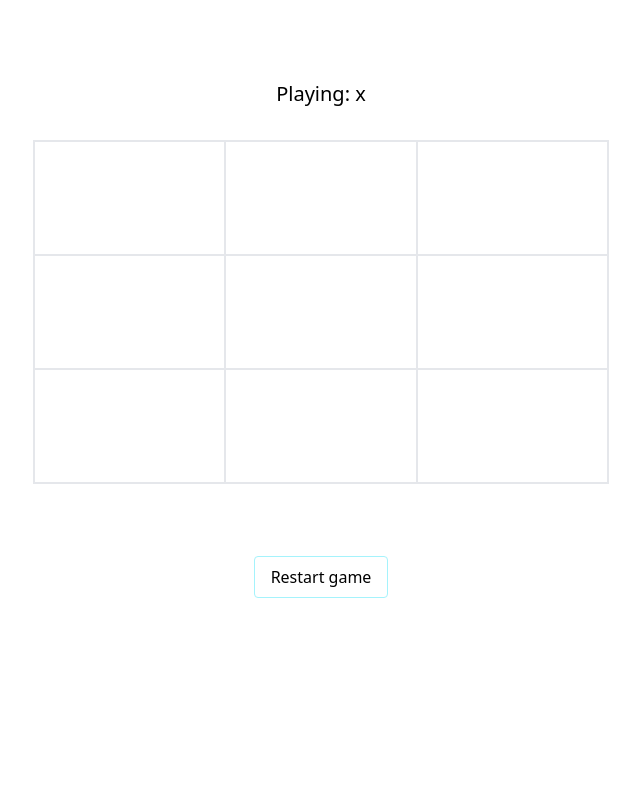
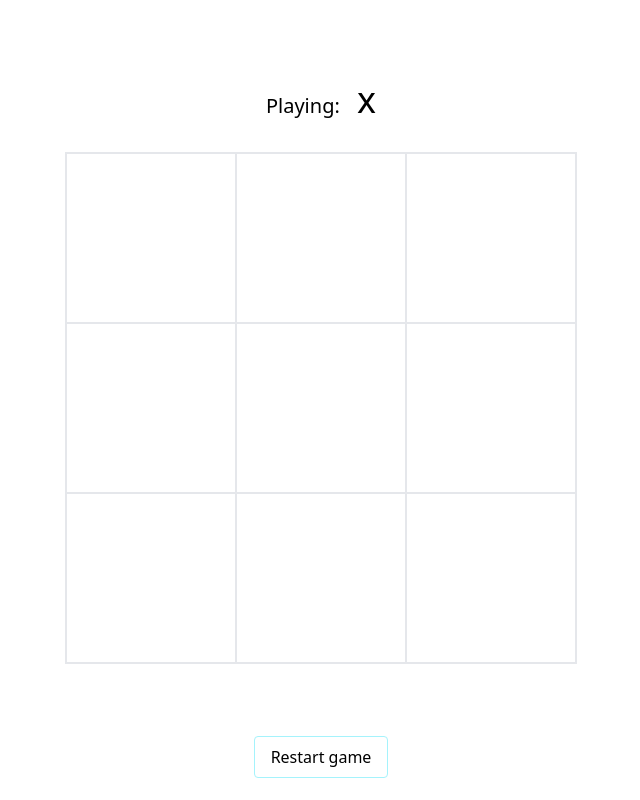
Before and after one commit to cedric25/quick-tic-tac-toe, a Vue app: page / in a window 1280 px wide. Shown: the whole page, without its empty margins (319-959 px from the left). Built offline with nearby package versions, Linux system fonts and the light colour scheme.

Commit message:
Some alignments and style

```diff
--- a/src/components/TicTacToe.vue
+++ b/src/components/TicTacToe.vue
@@ -1,33 +1,35 @@
 <template>
-  <div class="flex flex-col gap-y-8 text-center">
-    <div class="text-xl">Playing: {{ currentPlayer }}</div>
+  <div class="flex flex-col gap-y-8 px-10 text-center">
+    <div class="text-xl">
+      Playing: <span class="pl-3 text-4xl font-light">{{ currentPlayer }}</span>
+    </div>
 
-    <div class="relative mx-auto flex h-full w-full max-w-xl border">
+    <div class="relative mx-auto flex h-full w-full max-w-lg border">
       <div v-for="(row, rowIndex) in gameToDisplay" class="flex w-full flex-col items-center">
         <button
           type="button"
           v-for="(cell, cellIndex) in row"
-          class="flex w-full flex-1 justify-center border py-10 text-2xl font-light hover:bg-gray-100"
+          class="flex aspect-square w-full items-center justify-center border text-2xl font-light transition-colors hover:bg-gray-100"
           :class="disableAll ? 'bg-amber-50 hover:!bg-amber-50' : ''"
           :disabled="cell !== null || disableAll"
           @click="play(rowIndex * 3 + cellIndex)"
         >
-          {{ cell ?? '&nbsp;' }}
+          {{ cell }}
         </button>
       </div>
 
       <div
-        class="absolute left-7 h-px w-[90%] origin-left scale-0 bg-gray-400"
+        class="absolute h-px w-[90%] origin-left scale-0 bg-gray-400"
         :class="{
           'scale-100 transition duration-700 ease-in-out': startDrawingLine,
-          'top-[59px]': winResult === 'h-top',
-          'top-[173px]': winResult === 'h-center',
-          'top-[287px]': winResult === 'h-bottom',
-          'left-[96px] top-7 w-[290px] rotate-90': winResult === 'v-left',
-          'left-[287px] top-7 w-[290px] rotate-90': winResult === 'v-center',
-          'left-[478.5px] top-7 w-[290px] rotate-90': winResult === 'v-right',
-          'left-[46px] top-7 w-[545px] rotate-[31deg]': winResult === 'diag-down',
-          'left-[50px] top-[314px] w-[550px] rotate-[-30.6deg]': winResult === 'diag-up',
+          'left-[5%] top-[calc(50%-33%+1px)]': winResult === 'h-top',
+          'left-[5%] top-[calc(50%+2px)]': winResult === 'h-center',
+          'left-[5%] top-[calc(50%+33%+3px)]': winResult === 'h-bottom',
+          'left-[calc(50%-33%-1px)] top-[5%] rotate-90': winResult === 'v-left',
+          'left-[50%] top-[5%] rotate-90': winResult === 'v-center',
+          'left-[calc(50%+33%+1px)] top-[5%] rotate-90': winResult === 'v-right',
+          'left-[10%] top-[10%] w-[115%] rotate-[45deg]': winResult === 'diag-down',
+          'left-[10%] top-[90%] w-[115%] -rotate-[45deg]': winResult === 'diag-up',
         }"
       ></div>
     </div>
@@ -53,7 +55,7 @@
 import { ref, reactive, computed, watch } from 'vue'
 import { isWin } from '../models/ticTacToe.models.js'
 
-let game = reactive(Array(9).fill(null))
+const game = reactive(Array(9).fill(null))
 
 const currentPlayer = ref('x')
 const endMessage = ref('')
@@ -95,9 +97,11 @@ watch(
 
 function endOfGame() {
   disableAll.value = true
-  setTimeout(() => {
-    startDrawingLine.value = true
-  })
+  if (winResult.value) {
+    setTimeout(() => {
+      startDrawingLine.value = true
+    })
+  }
   currentPlayer.value = '-'
 }
 </script>
```
